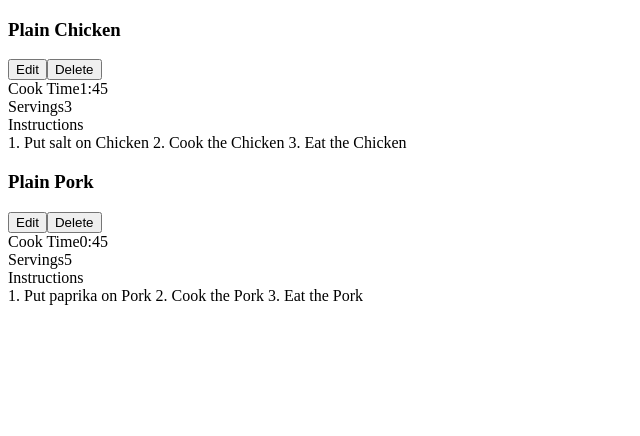
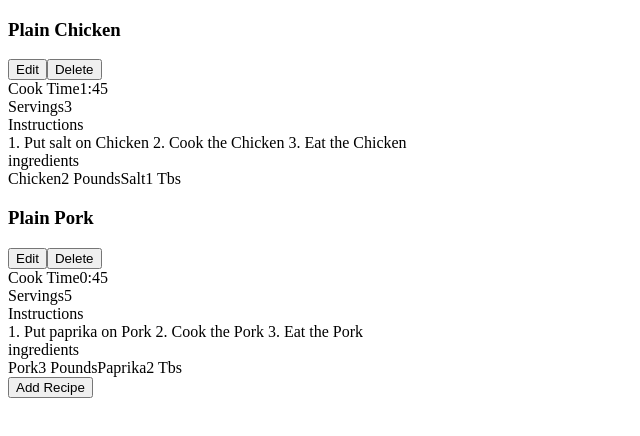
Before and after one commit to BorofskyDev/react-recipe-builder, a React (Vite) app: page / in a window 1280 px wide. Shown: the top 436 px of the page, without its empty margins (0-640 px from the left). Built offline with nearby package versions, Linux system fonts and the light colour scheme.

Commit message:
Added ingredient list function

```diff
--- a/src/App.jsx
+++ b/src/App.jsx
@@ -1,12 +1,12 @@
-import './App.css';
-import RecipeList from './components/RecipeList';
+import RecipeList from './components/RecipeList'
+import './css/App.css'
 
 function App() {
   return (
     <div>
       <RecipeList recipes={sampleRecipes} />
     </div>
-  );
+  )
 }
 
 const sampleRecipes = [
@@ -17,15 +17,38 @@
     cookTime: '1:45',
     instructions:
       '1. Put salt on Chicken\n2. Cook the Chicken\n3. Eat the Chicken',
+    ingredients: [
+      {
+        id: 1,
+        name: 'Chicken',
+        amount: '2 Pounds',
+      },
+      {
+        id: 2,
+        name: 'Salt',
+        amount: '1 Tbs',
+      },
+    ],
   },
   {
     id: 2,
     name: 'Plain Pork',
     servings: 5,
     cookTime: '0:45',
-    instructions:
-      '1. Put paprika on Pork\n2. Cook the Pork\n3. Eat the Pork',
+    instructions: '1. Put paprika on Pork\n2. Cook the Pork\n3. Eat the Pork',
+    ingredients: [
+      {
+        id: 1,
+        name: 'Pork',
+        amount: '3 Pounds'
+      },
+      {
+        id: 2,
+        name: 'Paprika',
+        amount: '2 Tbs'
+      }
+    ],
   },
-];
+]
 
-export default App;
+export default App
--- /dev/null
+++ b/src/components/Ingredient.jsx
@@ -0,0 +1,10 @@
+import React from 'react'
+
+export default function Ingredient({ name, amount }) {
+  return (
+    <>
+        <span>{name}</span>
+        <span>{amount}</span>
+    </>
+  )
+}
--- /dev/null
+++ b/src/components/IngredientList.jsx
@@ -0,0 +1,16 @@
+import Ingredient from "./Ingredient"
+
+export default function IngredientList({ ingredients }) {
+    const ingredientElements = ingredients.map(ingredient => {
+        return <Ingredient
+            key={ingredient.id}
+            {...ingredient}
+        />
+    })
+
+  return (
+    <div>
+        {ingredientElements}
+    </div>
+  )
+}
--- a/src/components/Recipe.jsx
+++ b/src/components/Recipe.jsx
@@ -1,7 +1,8 @@
-import React from 'react';
+import React from 'react'
+import IngredientList from './IngredientList'
 
 export default function Recipe(props) {
-  const { name, cookTime, servings, instructions } = props;
+  const { name, cookTime, servings, instructions, ingredients } = props
   return (
     <div>
       <div>
@@ -23,6 +24,12 @@
         <span>Instructions</span>
         <div>{instructions}</div>
       </div>
+      <div>
+        <span>ingredients</span>
+        <div>
+          <IngredientList ingredients={ingredients} />
+        </div>
+      </div>
     </div>
-  );
+  )
 }
--- a/src/components/RecipeList.jsx
+++ b/src/components/RecipeList.jsx
@@ -1,12 +1,15 @@
-import React from 'react';
-import Recipe from './Recipe';
+import React from 'react'
+import Recipe from './Recipe'
 
 export default function RecipeList({ recipes }) {
   return (
-    <div>
-      {recipes.map((recipe) => {
-        return <Recipe key={recipe.id} {...recipe} />;
-      })}
-    </div>
-  );
+    <>
+      <div>
+        {recipes.map((recipe) => {
+          return <Recipe key={recipe.id} {...recipe} />
+        })}
+      </div>
+      <button>Add Recipe</button>
+    </>
+  )
 }
--- a/src/main.jsx
+++ b/src/main.jsx
@@ -1,7 +1,7 @@
 import React from 'react'
 import ReactDOM from 'react-dom/client'
 import App from './App'
-import './index.css'
+
 
 ReactDOM.createRoot(document.getElementById('root')).render(
   <React.StrictMode>
```
Also changed, not shown: src/css/App.css (added), src/index.css (deleted).
